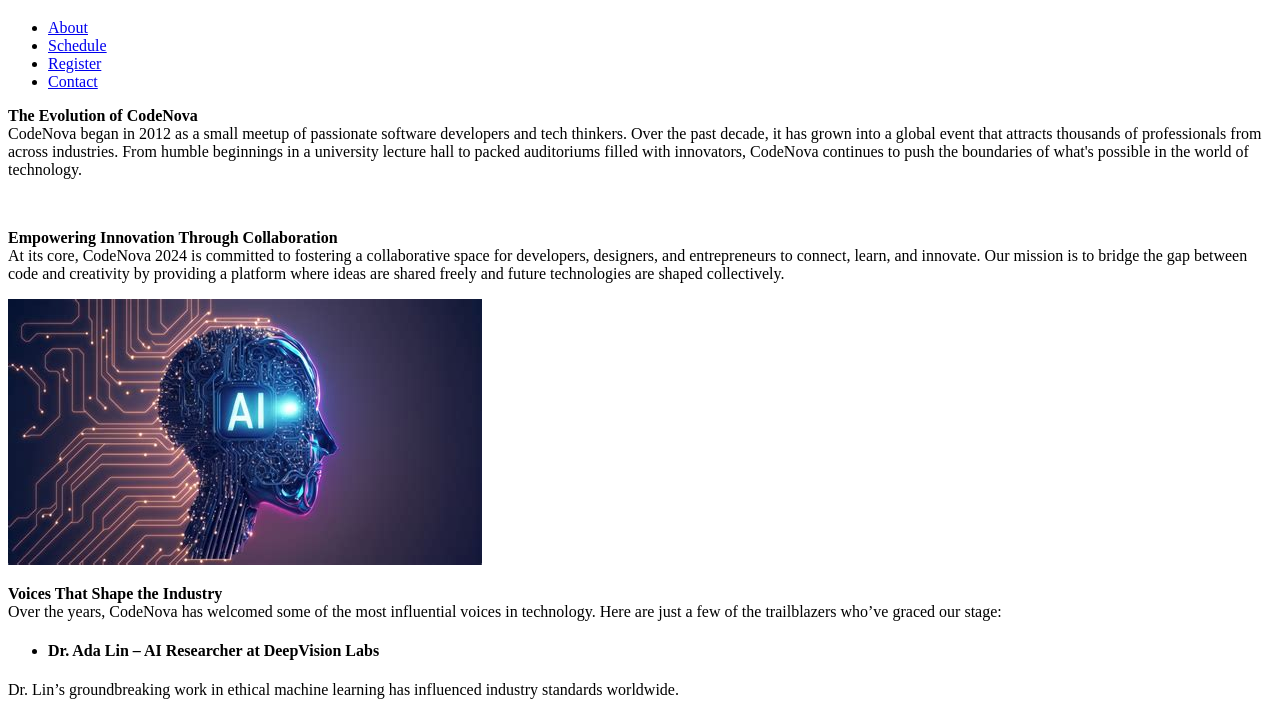
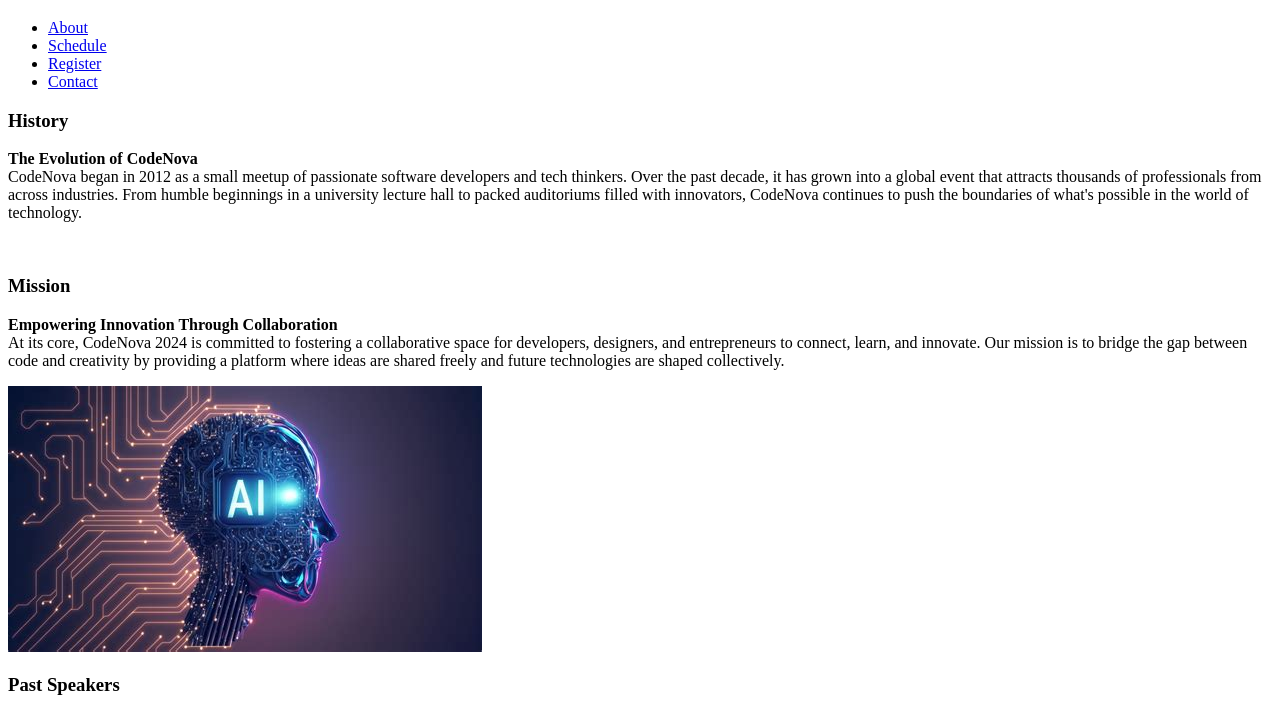
Before and after one commit to Nkelechi11/TechCon_HTML, a plain HTML site: page techcon_website/about.html in a window 1280 px wide. Shown: the part 61-773 px from the top of the page. Drawn offline with Linux system fonts and the light colour scheme.

Commit message:
about page created

```diff
--- a/techcon_website/about.html
+++ b/techcon_website/about.html
@@ -21,6 +21,7 @@
     <main>
         <section>
         <article>
+             <h3>History</h3>
             <p><strong>The Evolution of CodeNova</strong> <br>
         CodeNova began in 2012 as a small meetup of passionate software developers and tech thinkers. Over the past decade, it has grown into a global event that attracts thousands of professionals from across industries. From humble beginnings in a university lecture hall to packed auditoriums filled with innovators, CodeNova continues to push the boundaries of what's possible in the world of technology.</p>
             <img src="" alt="">
@@ -29,6 +30,7 @@
 
          <section>
         <article>
+               <h3>Mission</h3>
             <p><strong>Empowering Innovation Through Collaboration</strong> <br>
                 At its core, CodeNova 2024 is committed to fostering a collaborative space for developers, designers, and entrepreneurs to connect, learn, and innovate. Our mission is to bridge the gap between code and creativity by providing a platform where ideas are shared freely and future technologies are shaped collectively.</p>
 
@@ -38,6 +40,7 @@
 
          <section>
         <article>
+            <h3>Past Speakers</h3>
             <p> <strong>Voices That Shape the Industry</strong> <br>
              Over the years, CodeNova has welcomed some of the most influential voices in technology. Here are just a few of the trailblazers who’ve graced our stage:
 
```
